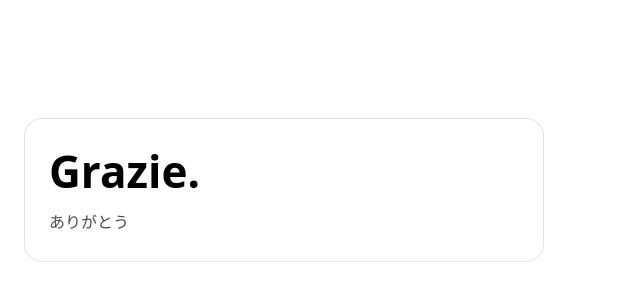
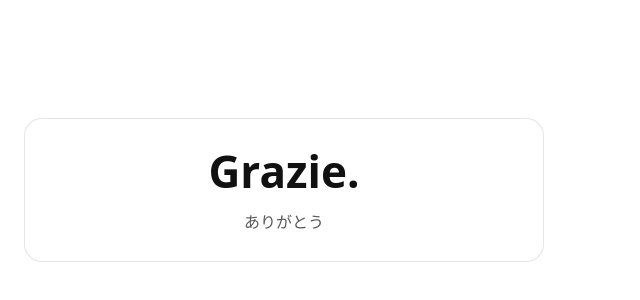
Before and after one commit to Aki-rabbit/trip_conversation_app, a React (Vite) app: page / in a window 1280 px wide. Shown: the part 234-534 px from the top of the page, without its empty margins (0-640 px from the left). Built offline with nearby package versions, Linux system fonts and the light colour scheme.

Commit message:
style: center text in phrase card

```diff
--- a/src/PhraseCard.tsx
+++ b/src/PhraseCard.tsx
@@ -21,11 +21,22 @@ export function PhraseCard({ localPhrase, nativePhrase }: PhraseCardProps) {
         borderRadius: 18,
         border: "1px solid rgba(0,0,0,0.1)",
         background: "#fff",
+        color: "#111",
         cursor: "pointer",
-        textAlign: "left",
+        textAlign: "center",
       }}
     >
-      <div style={{ fontSize: 44, fontWeight: 700, lineHeight: 1.1 }}>
+      <div
+        style={{
+          fontSize: 44,
+          fontWeight: 700,
+          lineHeight: 1.1,
+          display: "-webkit-box",
+          WebkitLineClamp: 2,
+          WebkitBoxOrient: "vertical",
+          overflow: "hidden",
+        }}
+      >
         {mainText}
       </div>
       <div style={{ marginTop: 14, fontSize: 16, opacity: 0.7 }}>{subText}</div>
```
